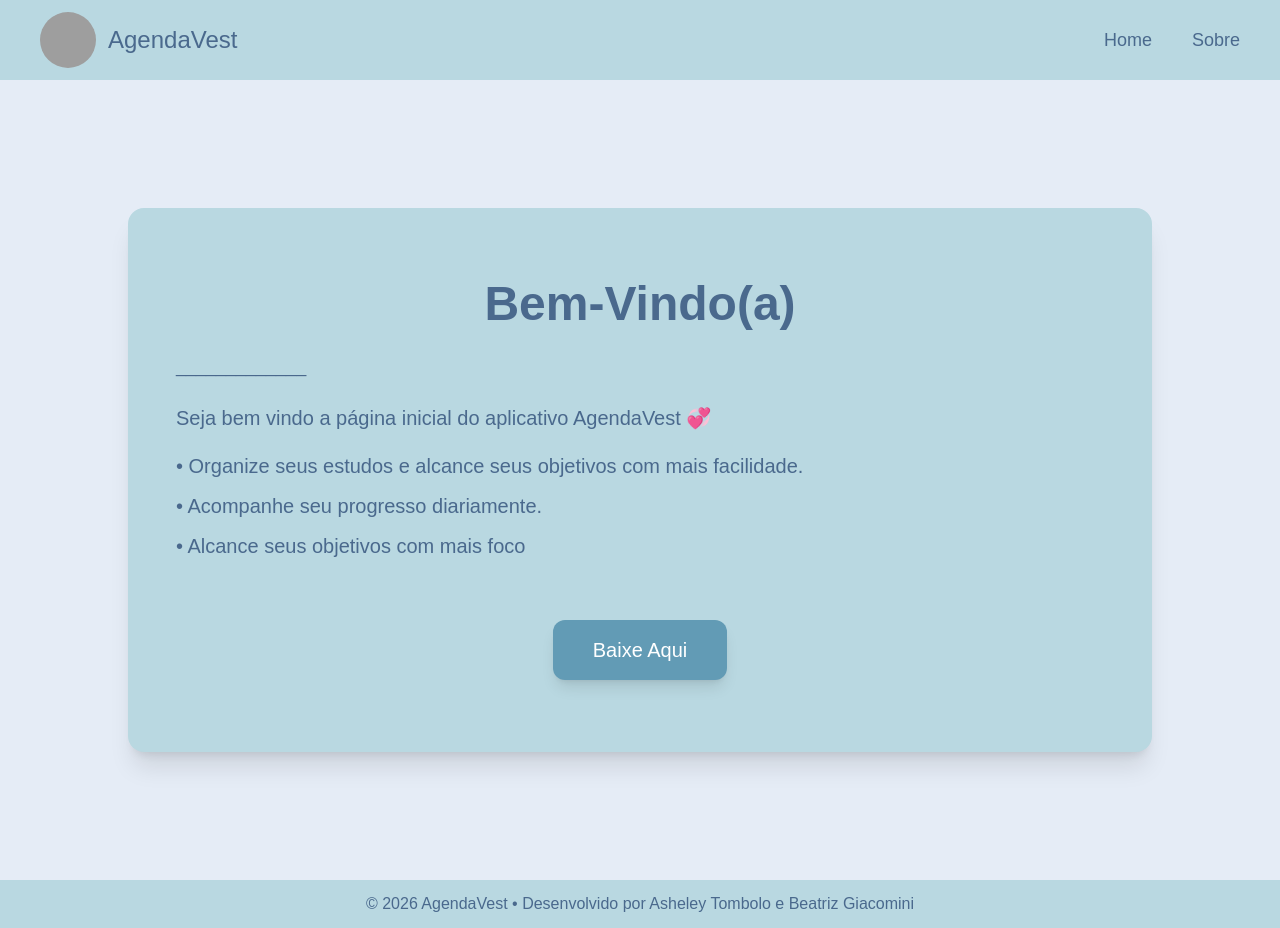
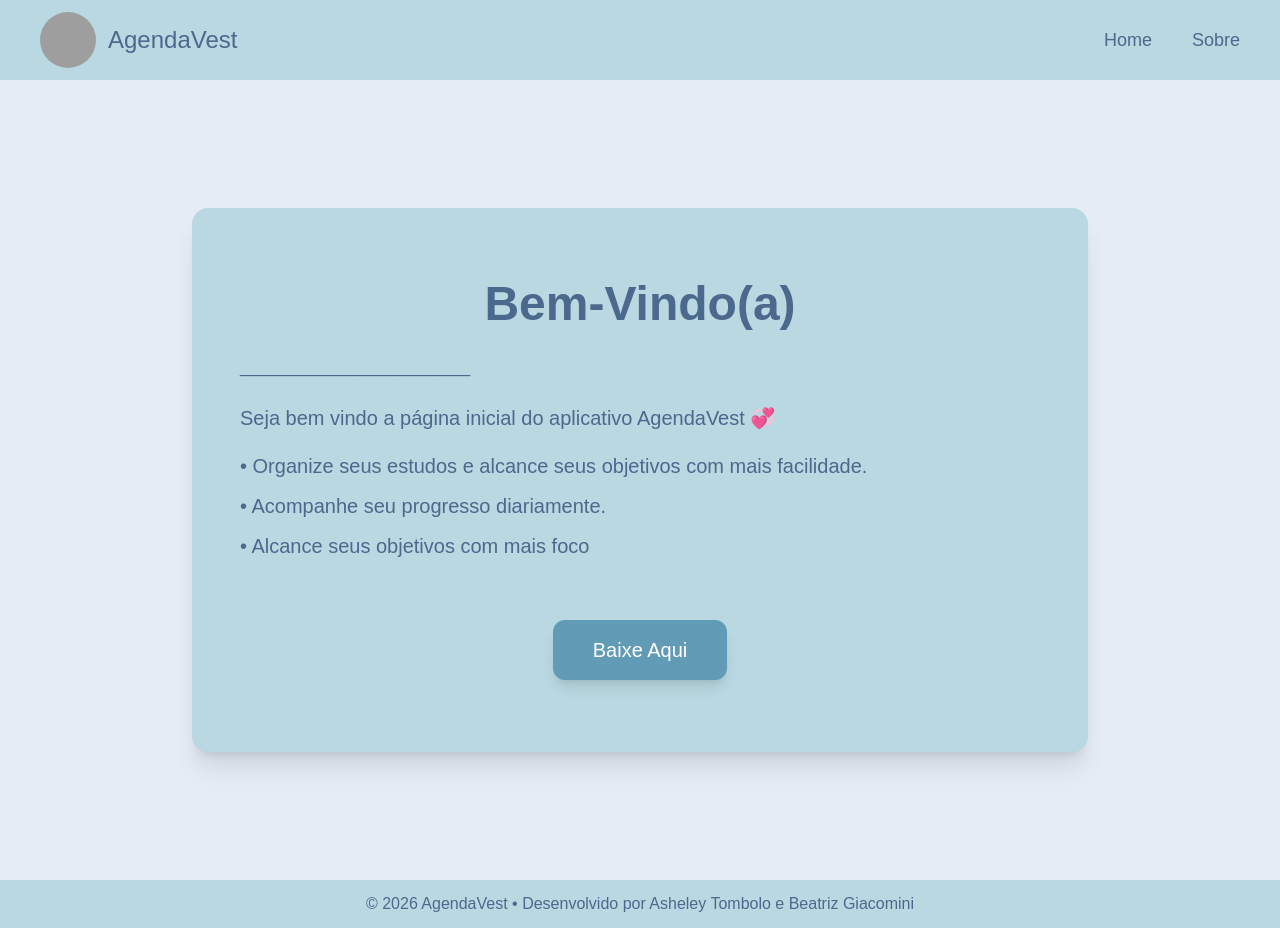
Before and after one commit to AsheleyC/TCC_agendaVest, a Next.js app in the folder web_vest/: page / in a window 1280 px wide. Built offline with nearby package versions, Linux system fonts and the light colour scheme; grey boxes are pictures that could not be loaded.

Commit message:
Update page.js

```diff
--- a/web_vest/src/app/page.js
+++ b/web_vest/src/app/page.js
@@ -2,13 +2,13 @@ export default function Home() {
   return (
     <div className="min-h-screen bg-[#e5ecf6] flex items-center justify-center text-[#4a698d] px-4">
 
-      <div className="bg-[#b9d8e1] w-full max-w-sm sm:max-w-lg md:max-w-2xl lg:max-w-4xl xl:max-w-5xl p-8 sm:p-10 md:p-12 rounded-2xl shadow-xl">
+      <div className="bg-[#b9d8e1] w-full max-w-sm sm:max-w-lg md:max-w-2xl lg:max-w-3xl xl:max-w-4xl p-8 sm:p-10 md:p-12 rounded-2xl shadow-xl">
         <br />
         <h1 className="text-3xl sm:text-4xl md:text-5xl font-bold text-center mb-6">
           Bem-Vindo(a)
         </h1>
 
-        <p className="text-left mb-6 text-lg">_____________</p>
+        <p className="text-left mb-6 text-lg">_______________________</p>
 
         <p className="text-left mb-5 text-base sm:text-lg md:text-xl">
           Seja bem vindo a página inicial do aplicativo AgendaVest 💞
```
